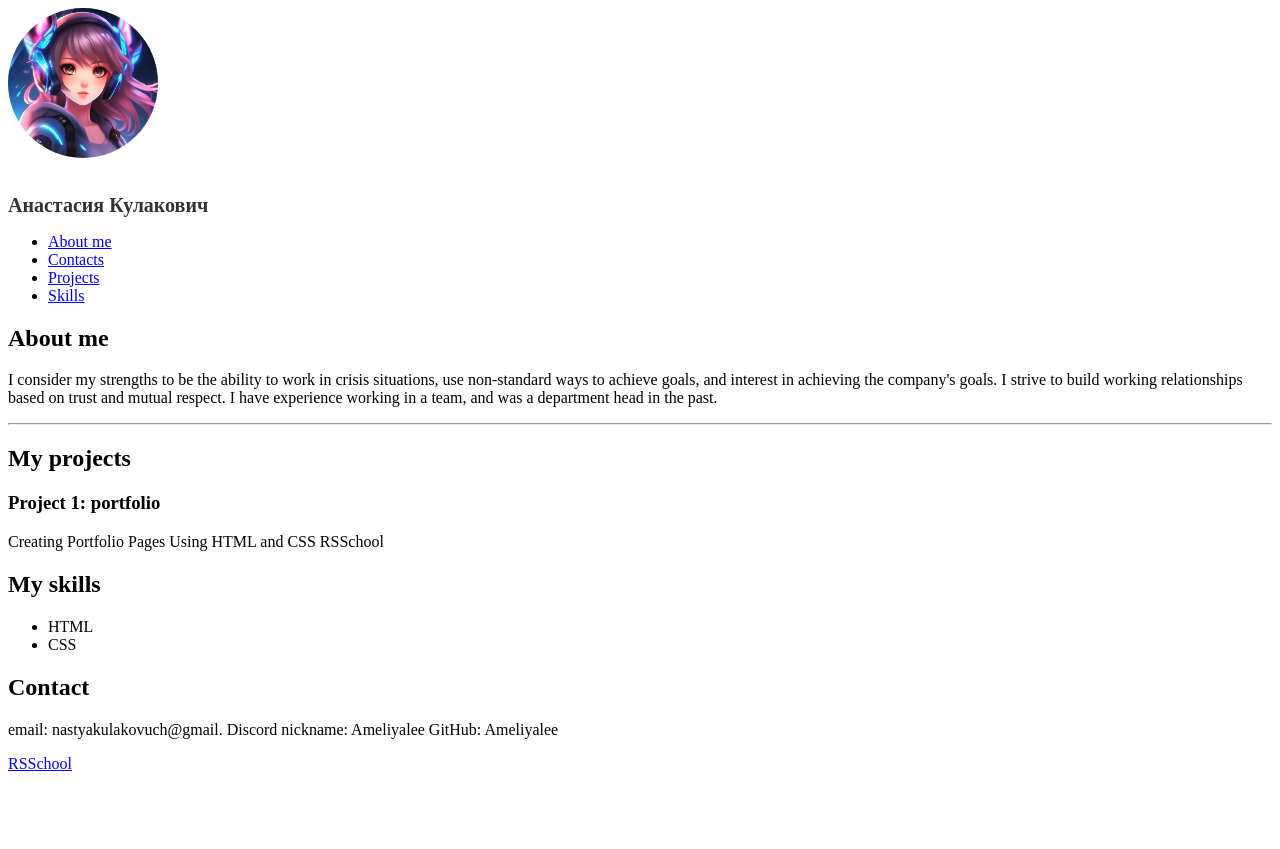
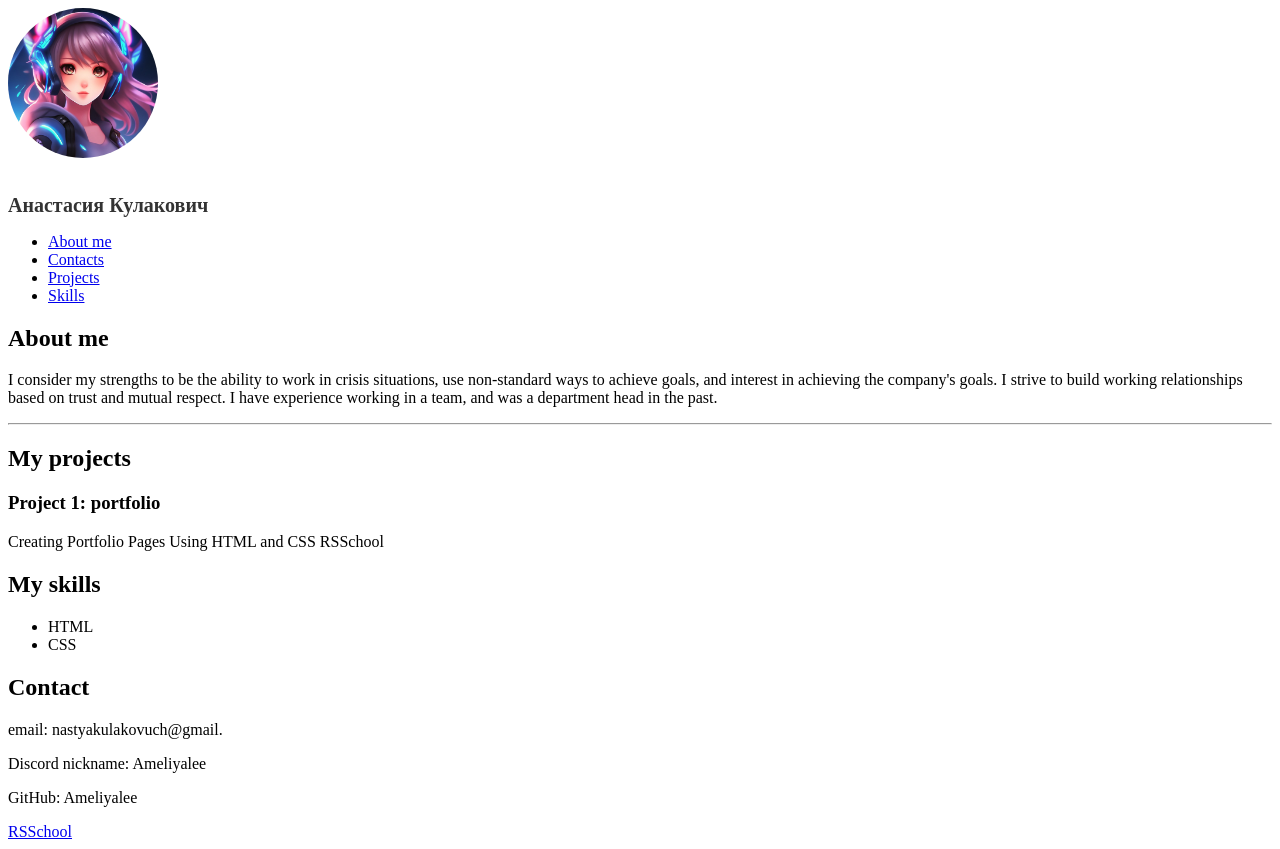
Before and after one commit to Ameliyalee/rsschool-cv, a plain HTML site: page index.html in a window 1280 px wide. Before the commit the page ends 800 px from the top, so only its background shows below. Drawn offline with Linux system fonts and the light colour scheme.

Commit message:
feat: add text index.html

```diff
--- a/index.html
+++ b/index.html
@@ -42,9 +42,9 @@
      <footer>
        <section class="nav-link" id="contact">
       <h2>Contact</h2>
-      <p>email: nastyakulakovuch@gmail.
-        Discord nickname: Ameliyalee
-        GitHub: Ameliyalee</p>
+      <p>email: nastyakulakovuch@gmail.</p>
+      <p>Discord nickname: Ameliyalee</p>
+      <p>GitHub: Ameliyalee</p>
         <a href="https://app.rs.school/course/student/dashboard?course=js-fe-preschool-2025q2" alt="RSSchool">RSSchool</a>
      </section>
      </footer>
```
